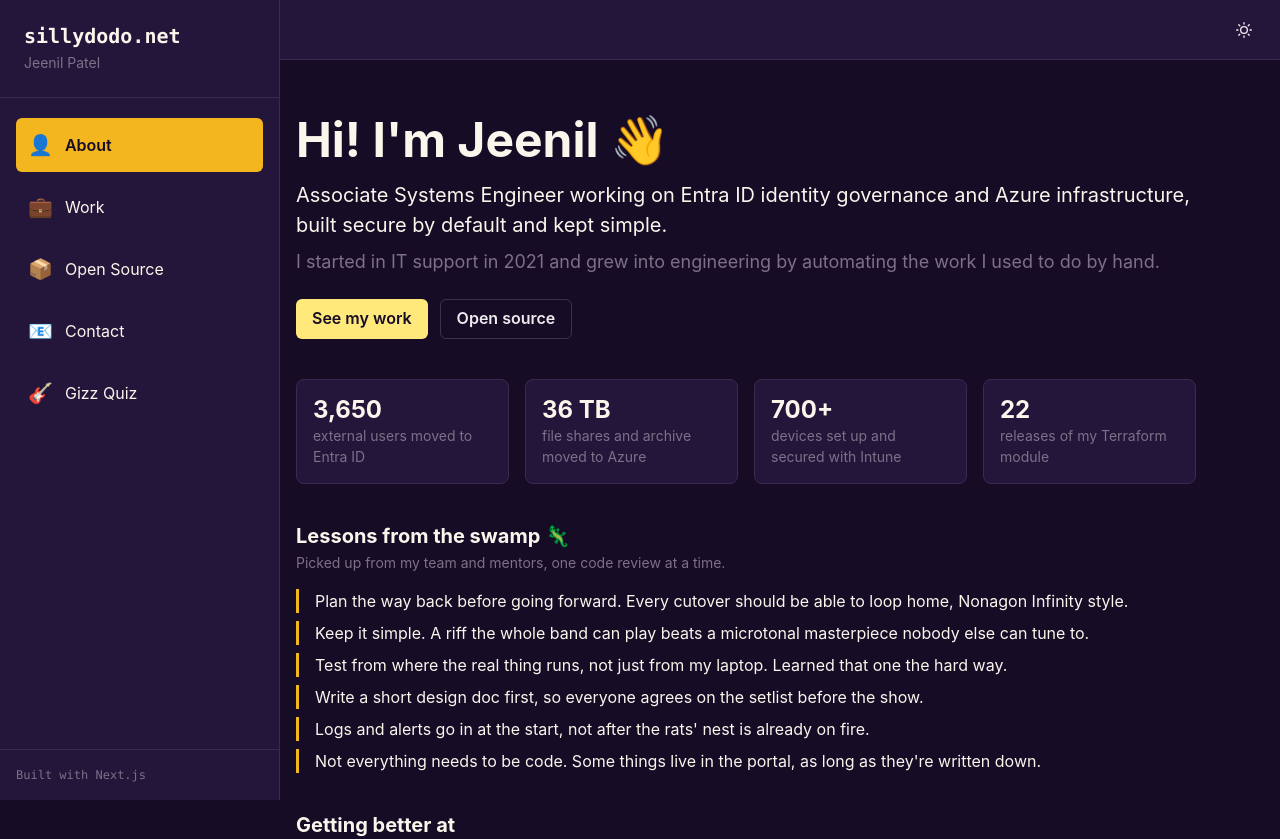
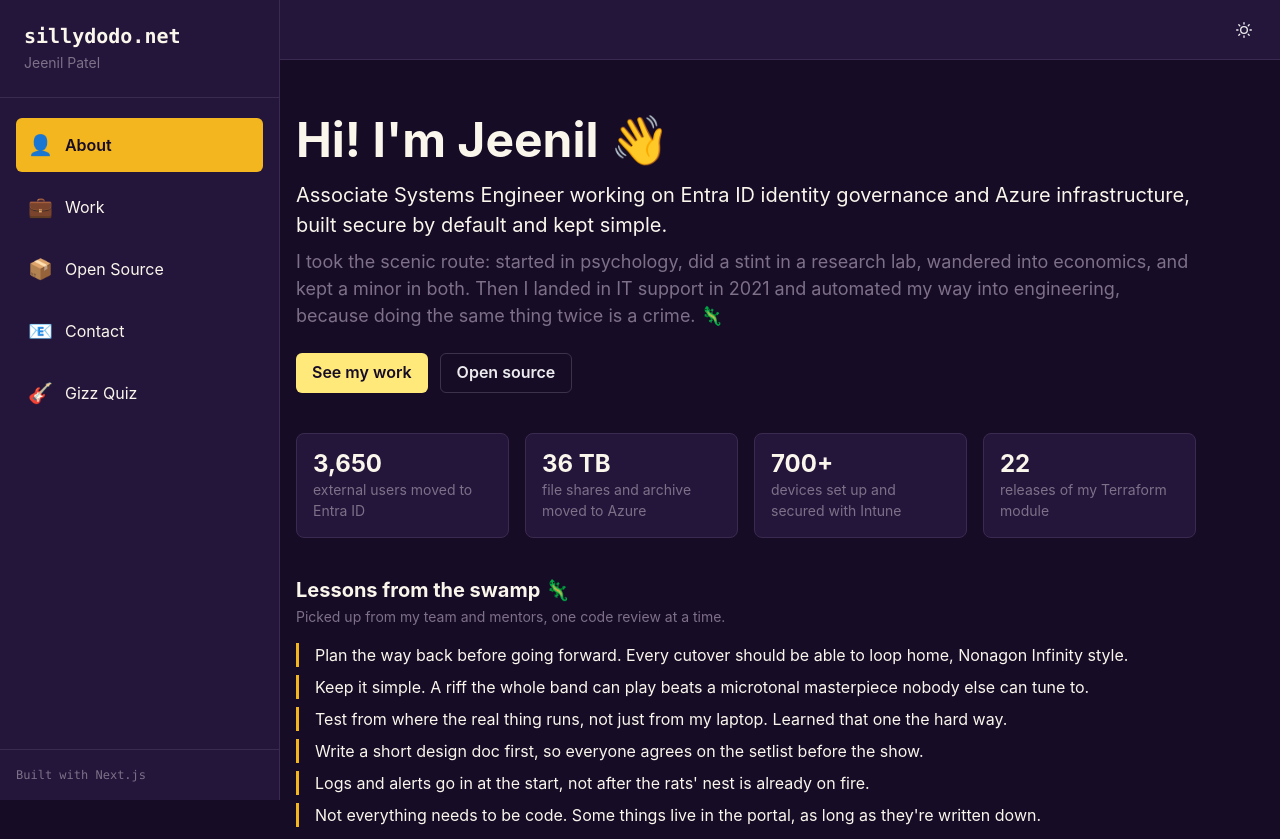
Before and after one commit to Jeenil/sillydodo, a Next.js app: page / in a window 1280 px wide. Shown: the top 839 px of the page. Built offline with nearby package versions, Linux system fonts and the light colour scheme.

Commit message:
feat(about): sillier intro with the psychology and economics backstory

```diff
--- a/app/components/sections/AboutSection.tsx
+++ b/app/components/sections/AboutSection.tsx
@@ -47,8 +47,9 @@ export function AboutSection() {
           infrastructure, built secure by default and kept simple.
         </Text>
         <Text fontSize="lg" color="gray.500">
-          I started in IT support in 2021 and grew into engineering by automating the work I
-          used to do by hand.
+          I took the scenic route: started in psychology, did a stint in a research lab, wandered
+          into economics, and kept a minor in both. Then I landed in IT support in 2021 and
+          automated my way into engineering, because doing the same thing twice is a crime. 🦎
         </Text>
         <Flex gap={3} mt={6} flexWrap="wrap">
           <Button colorScheme="brand" color="gray.900" onClick={() => setCurrentSection("work")}>
```
